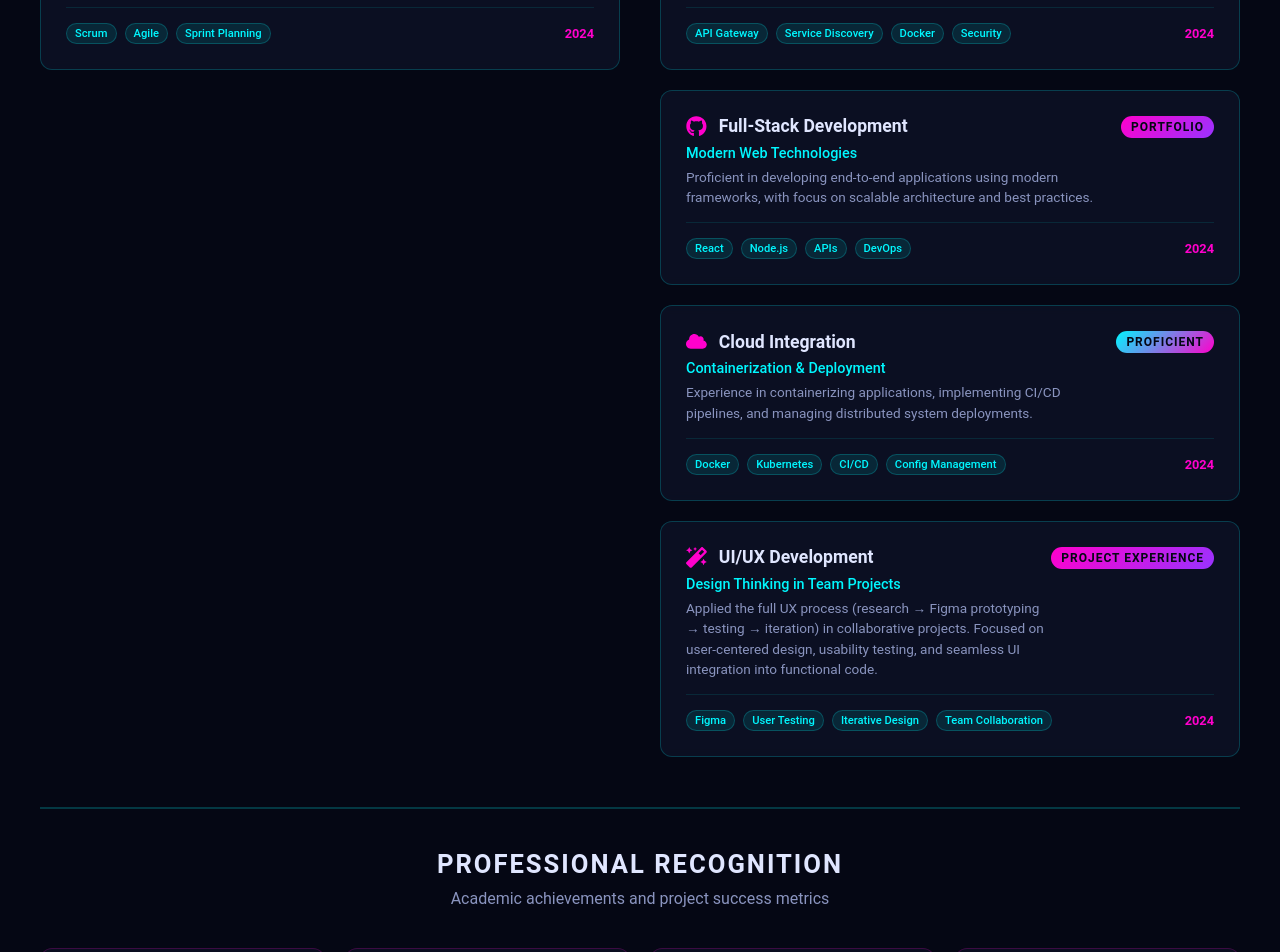
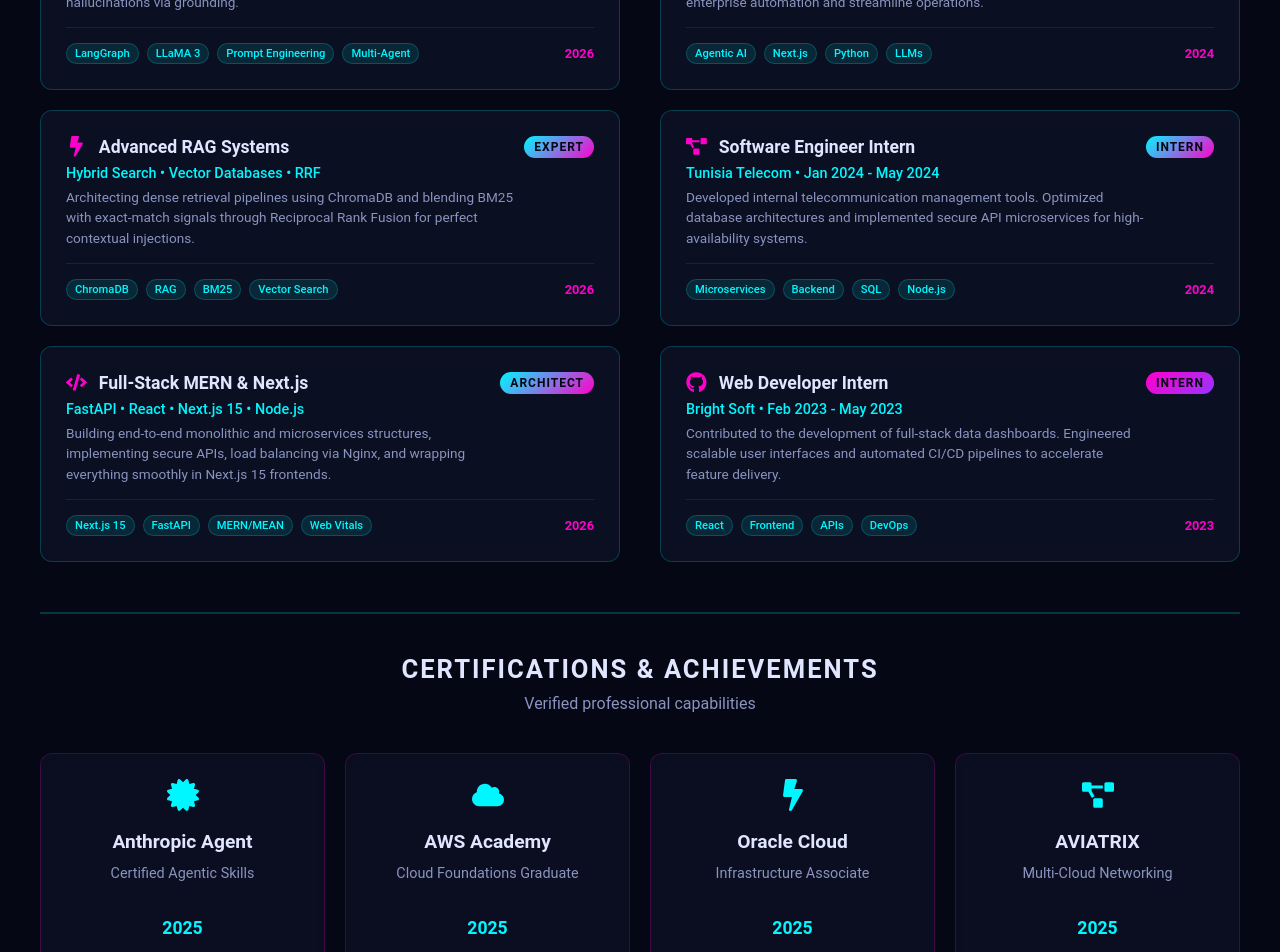
Before and after one commit to ChaiebDhia/DhiaShayeb-Portfolio, a React (Create React App) app: page / in a window 1280 px wide. Shown: the part 6160-7112 px from the top of the page. Built offline with nearby package versions, Linux system fonts and the light colour scheme.

Commit message:
chore(seo): standardize metadata, title tags, and Expertise matrix strictly matching certified Full-Stack AI Engineer experience

```diff
--- a/src/components/sections/ExpertiseSection.jsx
+++ b/src/components/sections/ExpertiseSection.jsx
@@ -1,7 +1,7 @@
 import React from 'react';
 import {
   FaMicrochip, FaLightbulb, FaCertificate, FaProjectDiagram, FaGithub,
-  FaCloud, FaMagic, FaCode, FaGlobe, FaBolt, FaHandshake
+  FaCloud, FaCode, FaBolt
 } from 'react-icons/fa';
 import { motion } from 'framer-motion';
 import './ExpertiseSection.scss';
@@ -24,11 +24,11 @@ const ExpertiseSection = () => {
               </div>
 
               <div className="expertise-grid">
-                {/* Technical Certifications Column */}
+{/* Technical & Analytical Capabilities Column */}
                   <div className="expertise-column">
                     <div className="column-title">
                       <FaMicrochip className="column-icon" />
-                    <h3>Technical Certifications</h3>
+                      <h3>AI & Technical Expertise</h3>
                     </div>
 
                     <div className="expertise-list">
@@ -37,33 +37,86 @@ const ExpertiseSection = () => {
                           <div className="item-info">
                             <div className="item-title">
                               <FaCertificate className="item-icon" />
-                            <h4>Scrum Fundamentals</h4>
+                              <h4>Agentic AI & LLMs</h4>
                             </div>
-                          <div className="item-subtitle">Agile Methodology & Project Management</div>
+                            <div className="item-subtitle">LangGraph • Prompt Engineering • LLMs</div>
                             <div className="item-description">
-                            Certified in Scrum principles, sprint planning, and agile development practices for efficient project delivery.
+                              Mastery in orchestrating multi-agent systems, fallback strategies, and conditional routing using LangGraph. Proven ability to combat hallucinations via grounding.
                             </div>
                           </div>
-                        <div className="verification-badge">Certified</div>
+                          <div className="verification-badge">Specialist</div>
                         </div>
                         <div className="item-details">
                           <div className="detail-tags">
-                          <span className="tag">Scrum</span>
-                          <span className="tag">Agile</span>
-                          <span className="tag">Sprint Planning</span>
+                            <span className="tag">LangGraph</span>
+                            <span className="tag">LLaMA 3</span>
+                            <span className="tag">Prompt Engineering</span>
+                            <span className="tag">Multi-Agent</span>
                           </div>
-                        <div className="detail-year">2024</div>
+                          <div className="detail-year">2026</div>
+                        </div>
+                        <div className="expertise-glow"></div>
+                      </div>
+
+                      <div className="expertise-item">
+                        <div className="item-header">
+                          <div className="item-info">
+                            <div className="item-title">
+                              <FaBolt className="item-icon" />
+                              <h4>Advanced RAG Systems</h4>
+                            </div>
+                            <div className="item-subtitle">Hybrid Search • Vector Databases • RRF</div>
+                            <div className="item-description">
+                              Architecting dense retrieval pipelines using ChromaDB and blending BM25 with exact-match signals through Reciprocal Rank Fusion for perfect contextual injections.
+                            </div>
+                          </div>
+                          <div className="verification-badge">Expert</div>
+                        </div>
+                        <div className="item-details">
+                          <div className="detail-tags">
+                            <span className="tag">ChromaDB</span>
+                            <span className="tag">RAG</span>
+                            <span className="tag">BM25</span>
+                            <span className="tag">Vector Search</span>
+                          </div>
+                          <div className="detail-year">2026</div>
+                        </div>
+                        <div className="expertise-glow"></div>
+                      </div>
+
+                      <div className="expertise-item">
+                        <div className="item-header">
+                          <div className="item-info">
+                            <div className="item-title">
+                              <FaCode className="item-icon" />
+                              <h4>Full-Stack MERN & Next.js</h4>
+                            </div>
+                            <div className="item-subtitle">FastAPI • React • Next.js 15 • Node.js</div>
+                            <div className="item-description">
+                              Building end-to-end monolithic and microservices structures, implementing secure APIs, load balancing via Nginx, and wrapping everything smoothly in Next.js 15 frontends.
+                            </div>
+                          </div>
+                          <div className="verification-badge">Architect</div>
+                        </div>
+                        <div className="item-details">
+                          <div className="detail-tags">
+                            <span className="tag">Next.js 15</span>
+                            <span className="tag">FastAPI</span>
+                            <span className="tag">MERN/MEAN</span>
+                            <span className="tag">Web Vitals</span>
+                          </div>
+                          <div className="detail-year">2026</div>
                       </div>
                       <div className="expertise-glow"></div>
                     </div>
                   </div>
                 </div>
 
-                {/* Professional Expertise Column */}
+                {/* Professional Experience Column */}
                 <div className="expertise-column">
                   <div className="column-title">
                     <FaLightbulb className="column-icon" />
-                    <h3>Professional Expertise</h3>
+                    <h3>Professional Experience</h3>
                   </div>
 
                   <div className="expertise-list">
@@ -71,22 +124,48 @@ const ExpertiseSection = () => {
                       <div className="item-header">
                         <div className="item-info">
                           <div className="item-title">
-                            <FaProjectDiagram className="item-icon" />
-                            <h4>Microservices Architecture</h4>
+                            <FaMicrochip className="item-icon" />
+                            <h4>AI & Full-Stack Engineer</h4>
                           </div>
-                          <div className="item-subtitle">Distributed Systems & MSA Implementation</div>
+                          <div className="item-subtitle">YEBNI • Aug 2024 - Present</div>
                           <div className="item-description">
-                            Comprehensive expertise in microservices architecture design, implementation, and deployment with modern DevOps practices.
+                            Architecting scalable AI solutions and robust web applications. Integrating large language models and modern frameworks to drive enterprise automation and streamline operations.
                           </div>
                         </div>
-                        <div className="verification-badge">Specialist</div>
+                        <div className="verification-badge">Engineer</div>
                       </div>
                       <div className="item-details">
                         <div className="detail-tags">
-                          <span className="tag">API Gateway</span>
-                          <span className="tag">Service Discovery</span>
-                          <span className="tag">Docker</span>
-                          <span className="tag">Security</span>
+                          <span className="tag">Agentic AI</span>
+                          <span className="tag">Next.js</span>
+                          <span className="tag">Python</span>
+                          <span className="tag">LLMs</span>
+                        </div>
+                        <div className="detail-year">2024</div>
+                      </div>
+                      <div className="expertise-glow"></div>
+                    </div>
+
+                    <div className="expertise-item">
+                      <div className="item-header">
+                        <div className="item-info">
+                          <div className="item-title">
+                            <FaProjectDiagram className="item-icon" />
+                            <h4>Software Engineer Intern</h4>
+                          </div>
+                          <div className="item-subtitle">Tunisia Telecom • Jan 2024 - May 2024</div>
+                          <div className="item-description">
+                            Developed internal telecommunication management tools. Optimized database architectures and implemented secure API microservices for high-availability systems.
+                          </div>
+                        </div>
+                        <div className="verification-badge">Intern</div>
+                      </div>
+                      <div className="item-details">
+                        <div className="detail-tags">
+                          <span className="tag">Microservices</span>
+                          <span className="tag">Backend</span>
+                          <span className="tag">SQL</span>
+                          <span className="tag">Node.js</span>
                         </div>
                         <div className="detail-year">2024</div>
                       </div>
@@ -98,79 +177,26 @@ const ExpertiseSection = () => {
                         <div className="item-info">
                           <div className="item-title">
                             <FaGithub className="item-icon" />
-                            <h4>Full-Stack Development</h4>
+                            <h4>Web Developer Intern</h4>
                           </div>
-                          <div className="item-subtitle">Modern Web Technologies</div>
+                          <div className="item-subtitle">Bright Soft • Feb 2023 - May 2023</div>
                           <div className="item-description">
-                            Proficient in developing end-to-end applications using modern frameworks, with focus on scalable architecture and best practices.
+                            Contributed to the development of full-stack data dashboards. Engineered scalable user interfaces and automated CI/CD pipelines to accelerate feature delivery.
                           </div>
                         </div>
-                        <div className="verification-badge portfolio">Portfolio</div>
+                        <div className="verification-badge portfolio">Intern</div>
                       </div>
                       <div className="item-details">
                         <div className="detail-tags">
                           <span className="tag">React</span>
-                          <span className="tag">Node.js</span>
+                          <span className="tag">Frontend</span>
                           <span className="tag">APIs</span>
                           <span className="tag">DevOps</span>
                         </div>
-                        <div className="detail-year">2024</div>
+                        <div className="detail-year">2023</div>
                       </div>
                       <div className="expertise-glow"></div>
                     </div>
-
-                    <div className="expertise-item">
-                      <div className="item-header">
-                        <div className="item-info">
-                          <div className="item-title">
-                            <FaCloud className="item-icon" />
-                            <h4>Cloud Integration</h4>
-                          </div>
-                          <div className="item-subtitle">Containerization & Deployment</div>
-                          <div className="item-description">
-                            Experience in containerizing applications, implementing CI/CD pipelines, and managing distributed system deployments.
-                          </div>
-                        </div>
-                        <div className="verification-badge">Proficient</div>
-                      </div>
-                      <div className="item-details">
-                        <div className="detail-tags">
-                          <span className="tag">Docker</span>
-                          <span className="tag">Kubernetes</span>
-                          <span className="tag">CI/CD</span>
-                          <span className="tag">Config Management</span>
-                        </div>
-                        <div className="detail-year">2024</div>
-                      </div>
-                      <div className="expertise-glow"></div>
-                    </div>
-
-                    <div className="expertise-item">
-                      <div className="item-header">
-                        <div className="item-info">
-                          <div className="item-title">
-                            <FaMagic className="item-icon" />
-                            <h4>UI/UX Development</h4>
-                          </div>
-                          <div className="item-subtitle">Design Thinking in Team Projects</div>
-                          <div className="item-description">
-                            Applied the full UX process (research → Figma prototyping → testing → iteration) in collaborative projects. Focused on user-centered design, usability testing, and seamless UI integration into functional code.
-                          </div>
-                        </div>
-                        <div className="verification-badge portfolio">Project Experience</div>
-                      </div>
-                      <div className="item-details">
-                        <div className="detail-tags">
-                          <span className="tag">Figma</span>
-                          <span className="tag">User Testing</span>
-                          <span className="tag">Iterative Design</span>
-                          <span className="tag">Team Collaboration</span>
-                        </div>
-                        <div className="detail-year">2024</div>
-                      </div>
-                      <div className="expertise-glow"></div>
-                    </div>
-
                   </div>
                 </div>
               </div>
@@ -178,45 +204,45 @@ const ExpertiseSection = () => {
               {/* Professional Recognition */}
               <div className="recognition-section">
                 <div className="recognition-header">
-                  <h3>Professional Recognition</h3>
-                  <p>Academic achievements and project success metrics</p>
+                  <h3>Certifications & Achievements</h3>
+                  <p>Verified professional capabilities</p>
                 </div>
 
                 <div className="recognition-grid">
                   <div className="recognition-card">
-                    <FaCode className="recognition-icon" />
-                    <div className="recognition-title">Polyvalent</div>
+                    <FaCertificate className="recognition-icon" />
+                    <div className="recognition-title">Anthropic Agent</div>
                     <div className="recognition-description">
-                      Full-stack to AI/ML solutions
+                      Certified Agentic Skills
                     </div>
-                    <div className="recognition-metric">Versatile</div>
+                    <div className="recognition-metric">2025</div>
                   </div>
 
                   <div className="recognition-card">
-                    <FaGlobe className="recognition-icon" />
-                    <div className="recognition-title">Global</div>
+                    <FaCloud className="recognition-icon" />
+                    <div className="recognition-title">AWS Academy</div>
                     <div className="recognition-description">
-                      Remote collaboration expert
+                      Cloud Foundations Graduate
                     </div>
-                    <div className="recognition-metric">Worldwide</div>
+                    <div className="recognition-metric">2025</div>
                   </div>
 
                   <div className="recognition-card">
                     <FaBolt className="recognition-icon" />
-                    <div className="recognition-title">Efficient</div>
+                    <div className="recognition-title">Oracle Cloud</div>
                     <div className="recognition-description">
-                      Fast turnaround times
+                      Infrastructure Associate
                     </div>
-                    <div className="recognition-metric">Timely</div>
+                    <div className="recognition-metric">2025</div>
                   </div>
 
                   <div className="recognition-card">
-                    <FaHandshake className="recognition-icon" />
-                    <div className="recognition-title">Reliable</div>
+                    <FaProjectDiagram className="recognition-icon" />
+                    <div className="recognition-title">AVIATRIX</div>
                     <div className="recognition-description">
-                      Consistent deliverables
+                      Multi-Cloud Networking
                     </div>
-                    <div className="recognition-metric">Trusted</div>
+                    <div className="recognition-metric">2025</div>
                   </div>
                 </div>
               </div>
```
Also changed, not shown: public/index.html (+4 -4 lines), public/images/MyPortfolio.png. Lines whose indentation alone changed are shown as unchanged.
